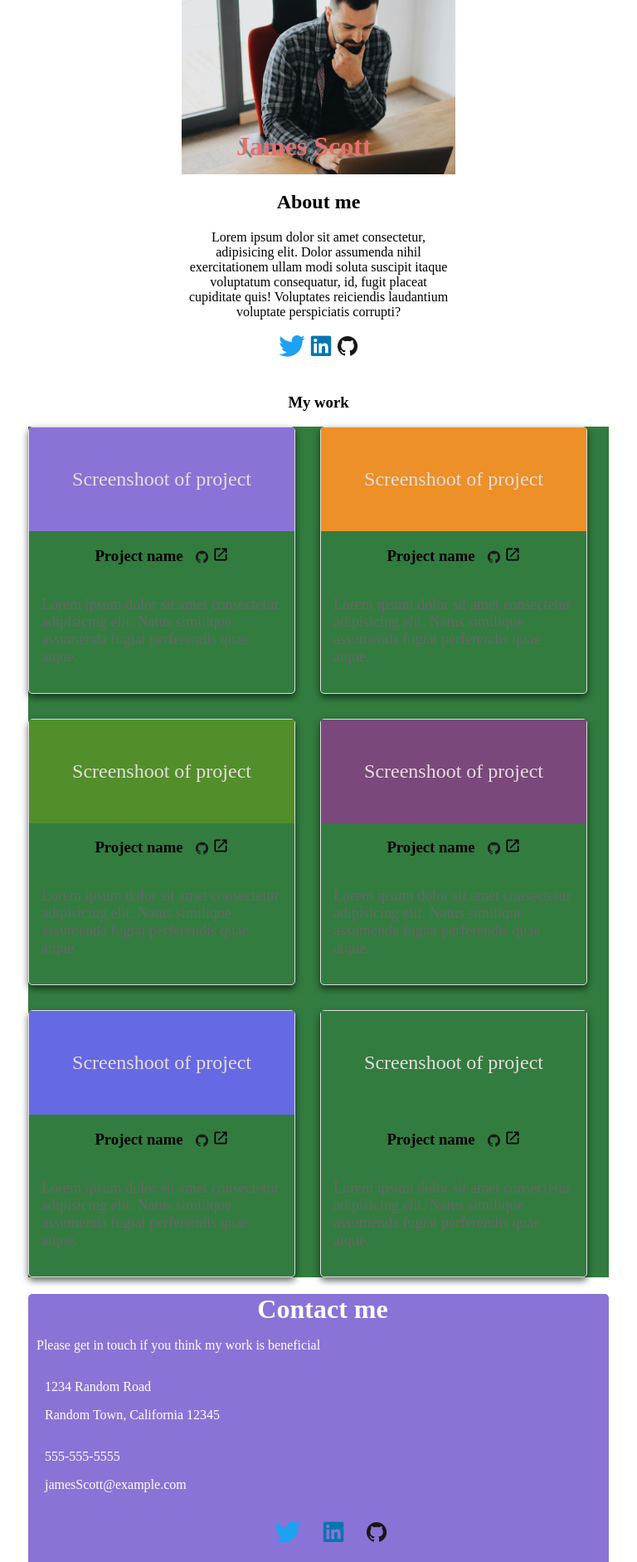
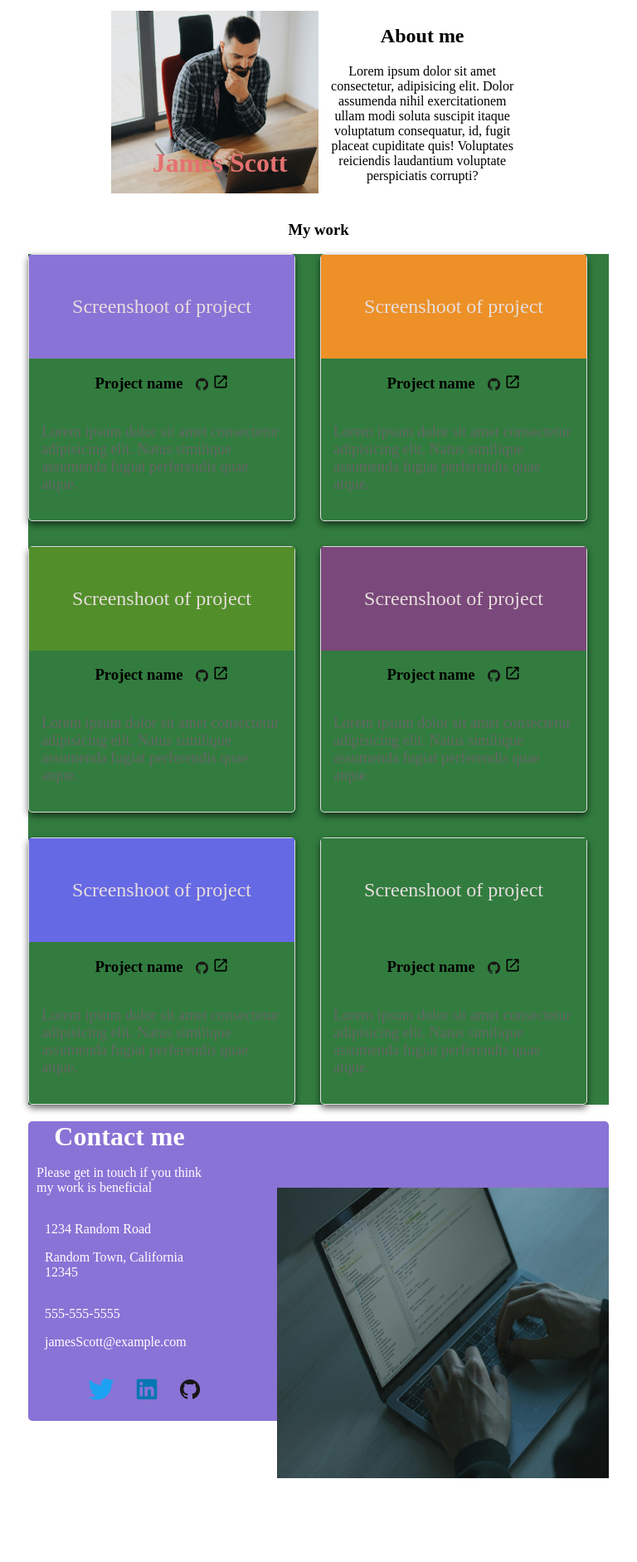
Before and after one commit to Mesud-Ahmed/Home-Page, a plain HTML site: page index.html in a window 768 px wide. Shown: the top 1882 px of the page at 83% size. After the commit the page ends 1781 px from the top, so only its background shows below. Drawn offline with nearby package versions, Linux system fonts and the light colour scheme.

Commit message:
finish tablet design

```diff
--- a/index.html
+++ b/index.html
@@ -156,10 +156,35 @@
             }
 
             footer {
-                max-width: 700px;
+                min-width: 700px;
+                position: relative;
+
             }
-            footer img{
-                align-self: flex-start;
+
+            footer *:not(img) {
+                width: 200px;
+            }
+
+            .person2 {
+                width: 400px;
+                position: absolute;
+                top: 80px;
+                right: 0px;
+                height: 350px;
+
+            }
+
+
+            header{
+                flex-direction: row;
+            }
+            .about-me,.img-container{
+                flex:1;
+                max-width: 30%;
+               padding: 10px;
+            }
+            .none{
+                display: none;
             }
         }
     </style>
@@ -175,7 +200,7 @@
             <p>Lorem ipsum dolor sit amet consectetur, adipisicing elit. Dolor assumenda nihil exercitationem ullam modi
                 soluta suscipit itaque voluptatum consequatur, id, fugit placeat cupiditate quis! Voluptates reiciendis
                 laudantium voluptate perspiciatis corrupti?</p>
-            <div class="links">
+            <div class="links none">
                 <a href="#"> <i class="devicon-twitter-original colored"></i>
                 </a>
                 <a href="#"><i class="devicon-linkedin-plain colored"></i></a>
```
